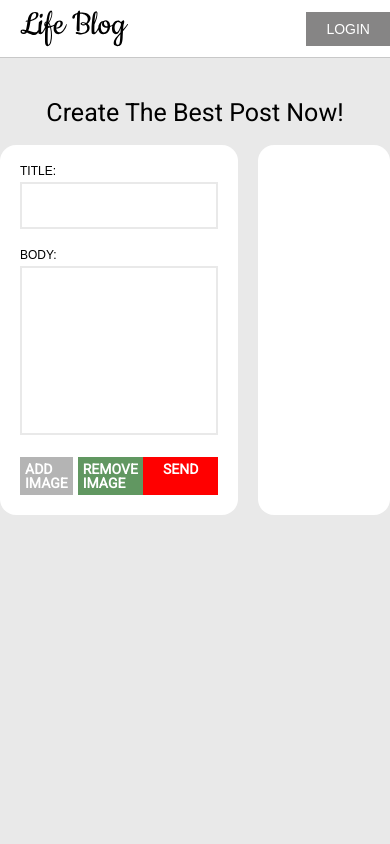
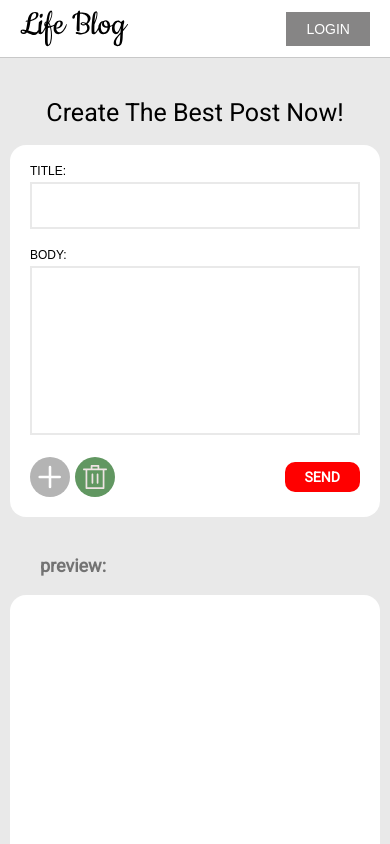
Before and after one commit to lajyia/life-blog, a React (Create React App) app in the folder client/: page /post/create in a window 390 px wide. Shown: the top 844 px of the page. Built offline with nearby package versions, Linux system fonts and the light colour scheme; no server answers; sample sign-in values are in the browser's storage.

Commit message:
add adaptive to create & change post pages

```diff
--- a/client/src/pages/ChangePost.tsx
+++ b/client/src/pages/ChangePost.tsx
@@ -6,6 +6,8 @@ import { IPost } from '../types/types';
 import { useFetching } from '../hooks/useFetching';
 import { PostService } from '../API/PostService';
 import Loader from '../components/UI/Loader/Loader';
+import Plus from '../images/plus.svg';
+import Delete from '../images/delete-mobile.svg';
 
 
 const ChangePost: FC = () => {
@@ -57,11 +59,11 @@ const ChangePost: FC = () => {
         }
     }
 
-    const removeImage = () =>{
+    const removeImage = () => {
         setImage('');
         setPathPreviewImage('');
         setPathImage('');
-        if (inputRef.current){
+        if (inputRef.current) {
             inputRef.current.value = ''
         }
     }
@@ -75,13 +77,13 @@ const ChangePost: FC = () => {
             formData.append("body", post.body);
 
 
-            if (pathPreviewImage){
+            if (pathPreviewImage) {
                 formData.append("image", image)
             }
-            if (!pathImage && !image){
+            if (!pathImage && !image) {
                 formData.append('image', '')
             }
-            if (pathImage && !image){
+            if (pathImage && !image) {
                 formData.append('image', 'exist');
             }
 
@@ -89,9 +91,9 @@ const ChangePost: FC = () => {
 
             const response = await PostService.updatePost(formData);
 
-            if (response.data.message === true){
+            if (response.data.message === true) {
                 navigate('/profile');
-            }else{
+            } else {
                 alert(response.data.message)
             }
 
@@ -133,7 +135,13 @@ const ChangePost: FC = () => {
                                     <div className="create-post__buttons">
                                         <div className="create-post__left-buttons">
                                             <label className="create-post__title-image" htmlFor="create-post-image">Add image</label>
+                                            <label className="create-post__title-image create-post__title-image-mobile" htmlFor="create-post-image">
+                                                <img src={Plus} alt="" />
+                                            </label>
                                             <div onClick={removeImage} className="create-post__remove-image-button">Remove image</div>
+                                            <div onClick={removeImage} className="create-post__remove-image-button create-post__remove-image-button-mobile">
+                                                <img src={Delete} alt="" />
+                                            </div>
                                         </div>
                                         <div onClick={updatePost} className="create-post__send-button">Update</div>
                                     </div>
--- a/client/src/pages/CreatePost.tsx
+++ b/client/src/pages/CreatePost.tsx
@@ -3,6 +3,8 @@ import '../styles/CreatePost.css';
 import Header from '../components/Header';
 import { PostService } from '../API/PostService';
 import { useNavigate } from 'react-router-dom';
+import Plus from '../images/plus.svg';
+import Delete from '../images/delete-mobile.svg';
 
 const CreatePost: FC = () => {
 
@@ -94,7 +96,13 @@ const CreatePost: FC = () => {
                                     <div className="create-post__buttons">
                                         <div className="create-post__left-buttons">
                                             <label className="create-post__title-image" htmlFor="create-post-image">Add image</label>
+                                            <label className="create-post__title-image create-post__title-image-mobile" htmlFor="create-post-image">
+                                                <img src={Plus} alt="" />
+                                            </label>
                                             <div onClick={removeImage} className="create-post__remove-image-button">Remove image</div>
+                                            <div onClick={removeImage} className="create-post__remove-image-button create-post__remove-image-button-mobile">
+                                                <img src={Delete} alt="" />
+                                            </div>
                                         </div>
                                         <div onClick={addPost} className="create-post__send-button">Send</div>
                                     </div>
@@ -102,6 +110,7 @@ const CreatePost: FC = () => {
                                 </div>
                             </form>
                         </div>
+                        <div className="create-post__preview-title-block">preview:</div>
                         <div className="create-post__preview-block">
                             <div className="create-post__preview-title">{post.title}</div>
                             <div className="create-post__preview-body">{post.body}</div>
--- a/client/src/styles/CreatePost.css
+++ b/client/src/styles/CreatePost.css
@@ -1,18 +1,14 @@
-.create-post{
+.create-post {
     min-height: 100vh;
     background: rgb(233, 233, 233);
-    padding-bottom: 20px;
+    padding: 0 10px 20px;
 }
 
-.create-post__body{
+.create-post__body {}
 
-}
+.create-post__form {}
 
-.create-post__form{
-
-}
-
-.create-post header{
+.create-post header {
     position: absolute;
     top: 0;
     left: 0;
@@ -23,18 +19,18 @@
     background: #fff;
 }
 
-.create-post__container{
+.create-post__container {
     padding-top: 100px;
     max-width: 1200px;
     margin: 0px auto;
 }
 
-.create-post__body-container{
+.create-post__body-container {
     display: flex;
     justify-content: space-between;
 }
 
-.create-post__title-form{
+.create-post__title-form {
     text-transform: capitalize;
     font-size: 25px;
     font-family: Roboto;
@@ -43,23 +39,64 @@
 }
 
 .create-post__create-block {
-    max-width: 580px;
     padding: 20px;
     background: #fff;
     border-radius: 16px;
     flex: 0 1 50%;
-    max-width: 100%;
     margin-right: 20px;
 }
+
+.create-post__preview-title-block {
+    text-transform: lowercase;
+    font-size: 18px;
+    font-family: Roboto;
+    margin-bottom: 20px;
+    padding-left: 30px;
+    opacity: 0.5;
+    font-weight: 700;
+    display: none;
+}
+
+@media (max-width: 750px) {
+    .create-post__body-container {
+        flex-direction: column;
+        max-width: 580px;
+        margin: 0 auto;
+    }
+
+    .create-post__create-block {
+        margin-right: 0;
+        margin-bottom: 40px;
+    }
+
+    .create-post__preview-title-block {
+        display: block;
+    }
+    .create-post__title-image{
+        display: none;
+    }
+    .create-post__remove-image-button{
+        display: none !important;
+    }
+    .create-post__title-image-mobile{
+        display: block !important;
+    }
+    .create-post__remove-image-button-mobile{
+        display: block !important;
+    }
+    .create-post__send-button{
+        border-radius: 10px;
+    }
+}
+
 .create-post__preview-block {
     padding: 20px;
     background: #fff;
     border-radius: 16px;
     flex: 0 1 50%;
-    max-width: 580px;
 }
 
-.create-post-input{
+.create-post-input {
     border: 2px solid rgb(233, 233, 233);
     padding: 10px 10px;
     width: 100%;
@@ -71,33 +108,39 @@
     margin-bottom: 20px;
     font-size: 12px;
 }
+
 .create-post__title-title {
     margin-bottom: 5px;
 }
-.create-post__title-input {
-}
+
+.create-post__title-input {}
+
 .create-post__body {
     margin-bottom: 20px;
 }
+
 .create-post__title-body {
     margin-bottom: 5px;
     font-size: 12px;
     text-transform: uppercase;
 }
+
 .create-post__body-input {
     resize: none;
     height: 20vh;
     overflow: hidden;
 }
 
-.create-post__buttons{
+.create-post__buttons {
     display: flex;
     justify-content: space-between;
+    align-items: center;
 }
-.create-post__image {
-}
+
+.create-post__image {}
+
 .create-post__title-image {
-    background: rgb(180, 180 , 180);
+    background: rgb(180, 180, 180);
     color: #fff;
     font-weight: 600;
     text-transform: uppercase;
@@ -106,12 +149,12 @@
     margin-right: 5px;
 }
 
-.create-post__left-buttons{
+.create-post__left-buttons {
     display: flex;
     justify-content: space-between;
 }
 
-.create-post__remove-image-button{
+.create-post__remove-image-button {
     display: flex;
     align-items: center;
     padding: 5px;
@@ -123,22 +166,22 @@
     cursor: pointer;
 }
 
-.create-post__send-button{
+.create-post__send-button {
     cursor: pointer;
     background: red;
     color: #fff;
     font-weight: 600;
     text-transform: uppercase;
     font-family: Roboto;
-    padding: 5px 20px;
-    display: inline-block;
+    line-height: 30px;
+    padding: 0 20px;
 }
 
 .create-post__file-input {
     display: none;
 }
 
-.create-post__preview-title{
+.create-post__preview-title {
     font-weight: 580px;
     font-size: 20px;
     text-transform: lowercase;
@@ -146,11 +189,11 @@
     margin-bottom: 10px;
 }
 
-.create-post__preview-title::first-letter{
+.create-post__preview-title::first-letter {
     text-transform: uppercase;
 }
 
-.create-post__preview-body{
+.create-post__preview-body {
     overflow-wrap: break-word;
     max-width: 600px;
     margin-bottom: 20px;
@@ -160,14 +203,45 @@
     font-size: 16px;
 }
 
-.create-post__preview-body::first-letter{
+.create-post__preview-body::first-letter {
     text-transform: uppercase;
 }
 
-.create-post__preview-image{
+.create-post__preview-image {
+    position: relative;
+    padding-bottom: 400px;
 }
 
-.create-post__preview-image img{
+.create-post__preview-image img {
+    position: absolute;
+    top: 0;
+    left: 0;
+    object-fit: cover;
+    width: 100%;
+    height: 100%;
+}
+
+.create-post__preview-image img {
     max-width: 540px;
     max-width: 540px;
 }
+
+.create-post__title-image-mobile {
+    border-radius: 50%;
+    display: none;
+}
+
+.create-post__title-image-mobile img {
+    padding: 3px;
+    width: 30px;
+    height: 30px;
+}
+.create-post__remove-image-button-mobile{
+    display: none;
+    border-radius: 50%;
+}
+.create-post__remove-image-button-mobile img{
+    width: 30px;
+    height: 30px;
+    padding: 3px;
+}
--- a/client/src/styles/Header.css
+++ b/client/src/styles/Header.css
@@ -115,6 +115,7 @@ a {
     background: rgb(134, 133, 133);
     color: #fff;
     padding: 10px 20px;
+    margin-right: 20px;
 }
 
 .header__info-panel {
```
Also changed, not shown: client/src/images/delete-mobile.svg (added), client/src/images/plus.svg (added).
